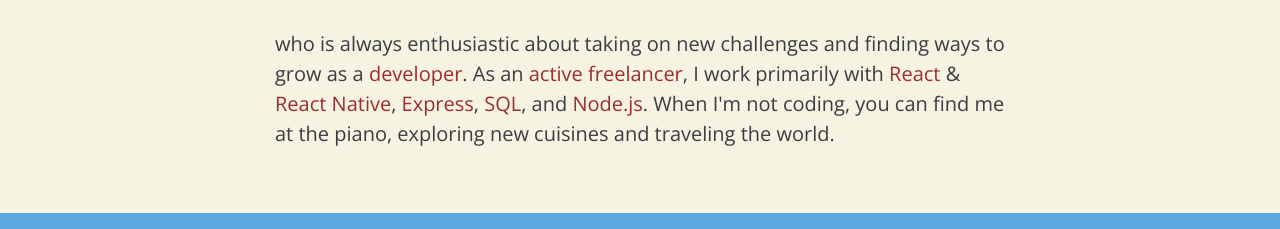
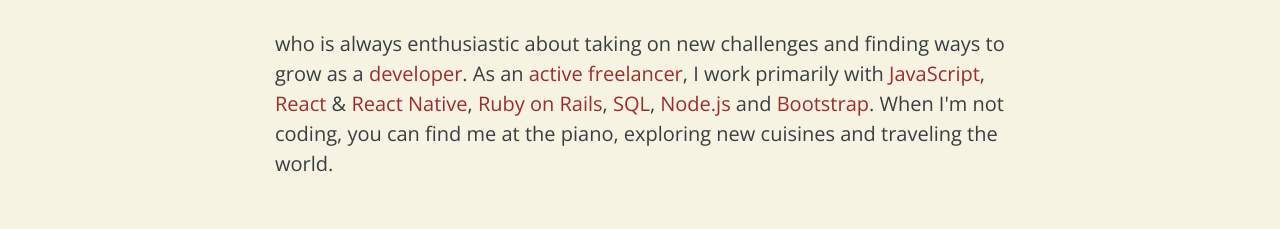
Before and after one commit to plamalfa/plamalfa.github.io, a website: page WebDeveloper/index.html in a window 1280 px wide. Shown: the part 171-400 px from the top of the page. Drawn offline with nearby package versions, Linux system fonts and the light colour scheme.

Commit message:
changed bio section

```diff
--- a/WebDeveloper/index.html
+++ b/WebDeveloper/index.html
@@ -47,7 +47,7 @@
             <br>
             <h1 class="title">I am a <strong>full-stack<br> <span>web developer...</span></strong></h1>
             <br>
-            <p class="lead">who is always enthusiastic about taking on new challenges and finding ways to grow as a <span>developer</span>. As an <span>active freelancer</span>, I work primarily with <span>React</span> & <span>React Native</span>, <span>Express</span>, <span>SQL</span>, and <span>Node.js</span>.
+            <p class="lead">who is always enthusiastic about taking on new challenges and finding ways to grow as a <span>developer</span>. As an <span>active freelancer</span>, I work primarily with <span>JavaScript</span>, <span>React</span> & <span>React Native</span>, <span>Ruby on Rails</span>, <span>SQL</span>, <span>Node.js</span> and <span>Bootstrap</span>.
               When I'm not coding, you can find me at the piano, exploring new cuisines and traveling the world.</p>
           </div>
         </div>
```
